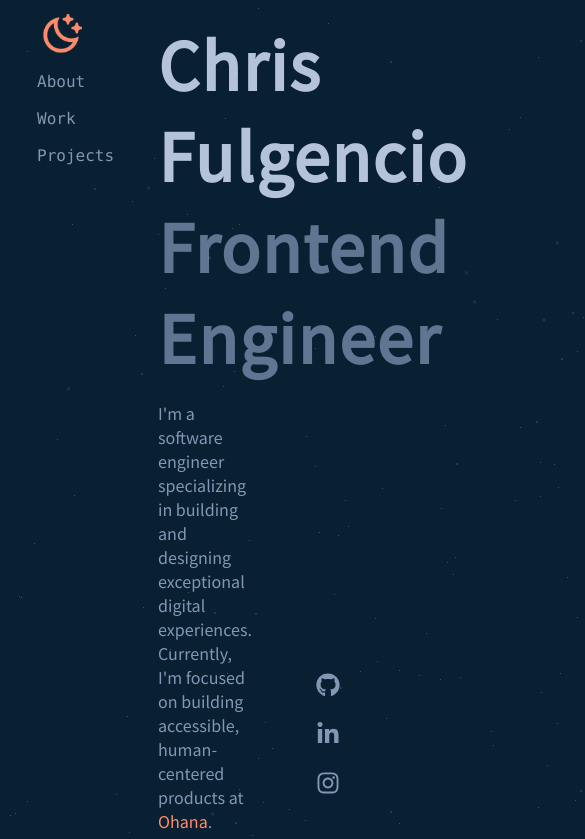
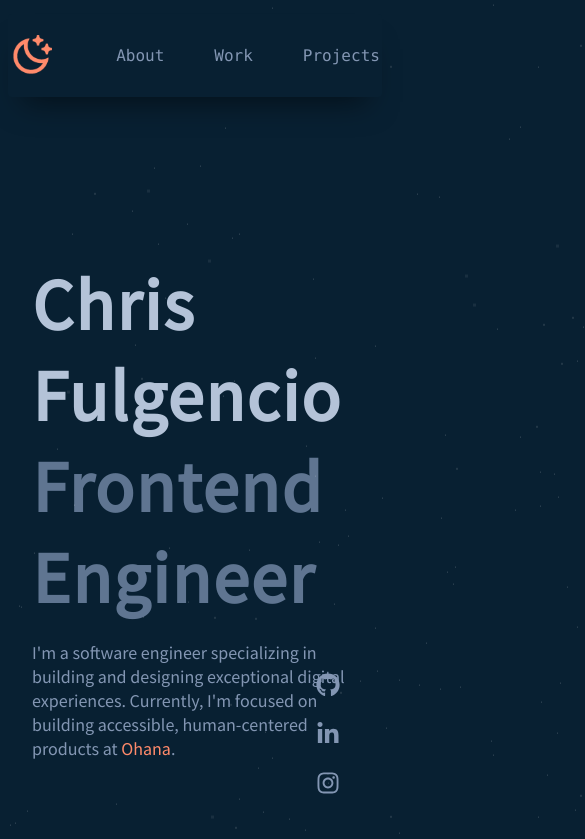
Before and after one commit to fulgencc/v2, a Gatsby site: page / in a window 390 px wide. Shown: the top 839 px of the page, 585 px wide, since content can reach past the window. Built offline with nearby package versions, Linux system fonts and the light colour scheme; Gatsby itself is replaced by a stand-in of ours; a web font is replaced by a local one.

Commit message:
styling for nav (wip)

```diff
--- a/src/pages/styles.module.scss
+++ b/src/pages/styles.module.scss
@@ -140,6 +140,51 @@ body {
     }
 }
 
+@media (max-width: 1000px) {
+
+    .main {
+        padding: 0 24px;
+    }
+
+    .left_sidebar_container {
+        flex-direction: row;
+        align-items: center;
+        justify-content: center;
+        position: sticky;
+        box-shadow: 0 20px 30px -15px rgba(black, .5);
+        background-color: $background;
+        border-radius: 4px;
+        padding: 1rem;
+
+        .left_sidebar {
+            display: flex;
+
+            .progress_bar {
+                display: none;
+            }
+
+
+            ul {
+                list-style: none;
+                padding-left: 14px;
+                display: flex;
+                justify-content: center;
+                align-items: center;
+                li {
+                    margin-left: 50px;
+                    margin-bottom: 0;
+                    a {
+                        color: $primary-400;
+                        &:hover {
+                            color: $highlight-300;
+                        }
+                    }
+                }
+            }
+        }
+    }
+}
+
 h2 {
     color: $primary-200;
 }
```
